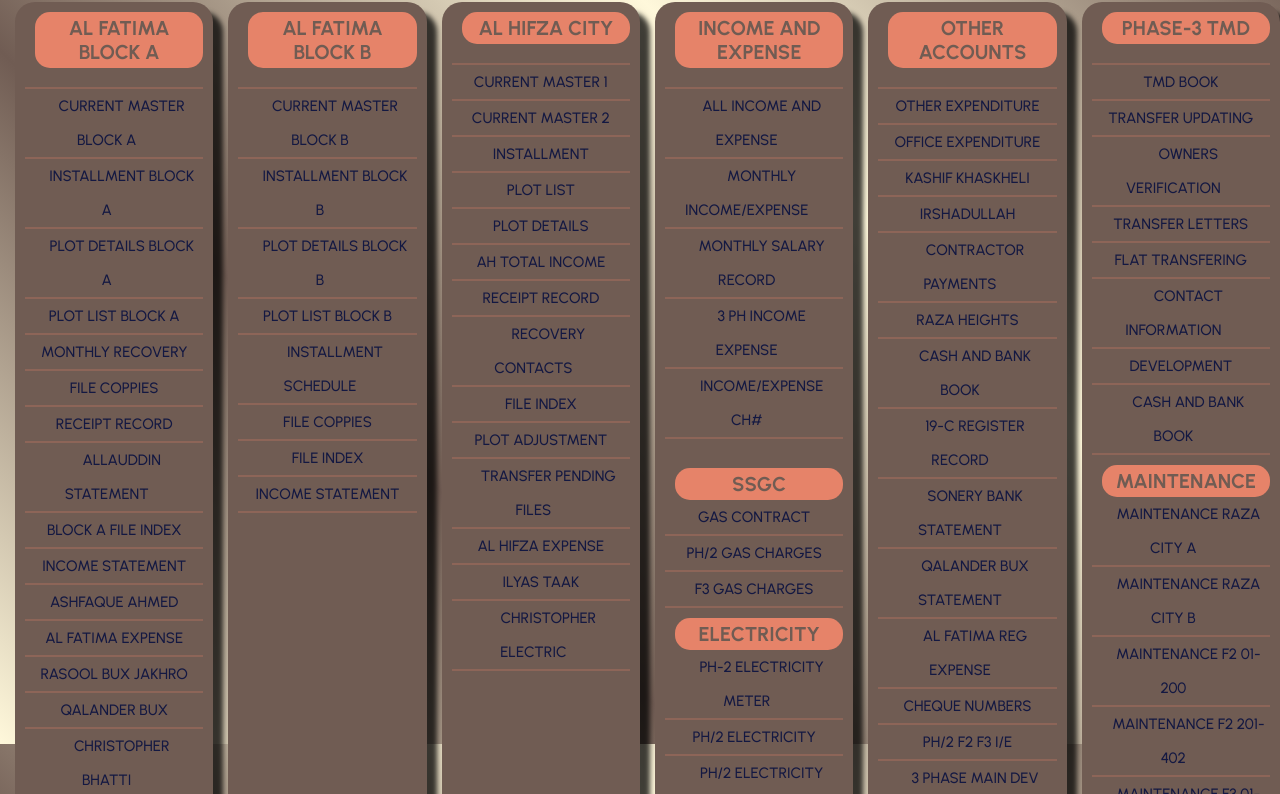
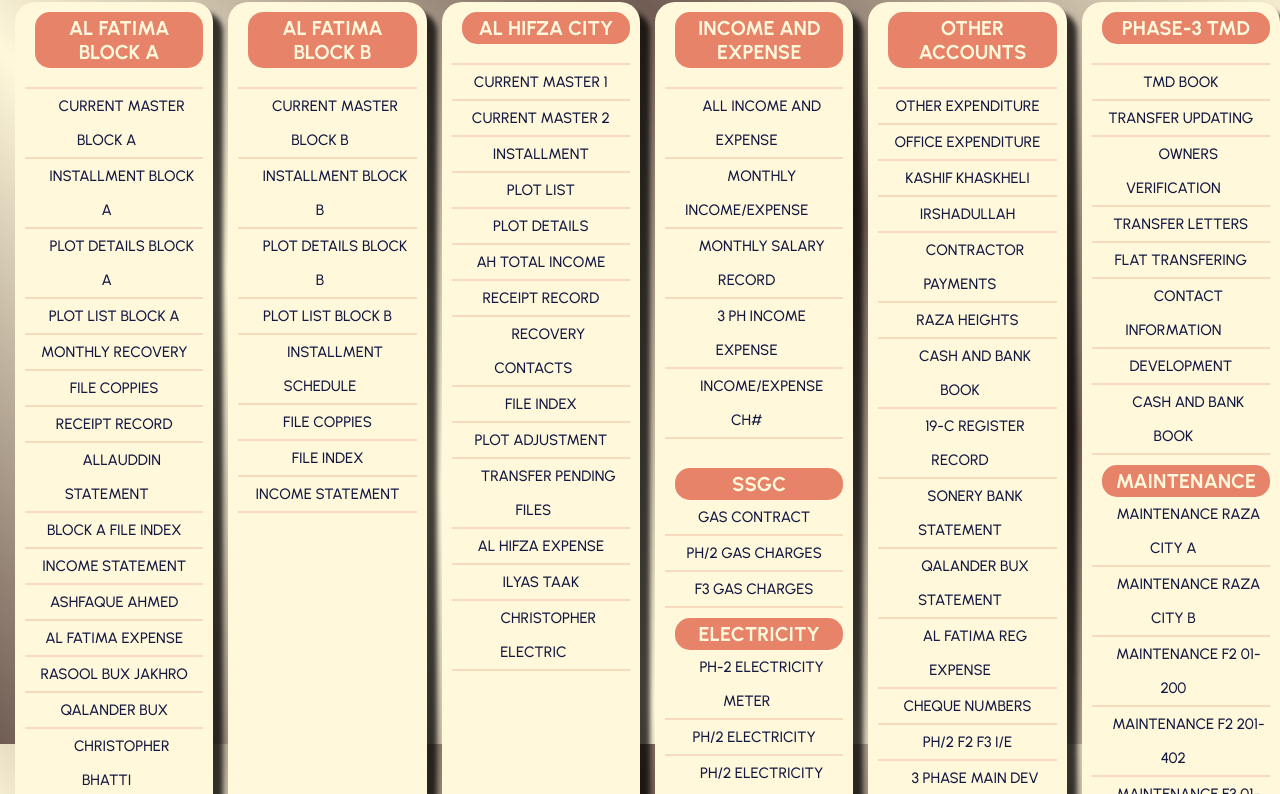
Before and after one commit to ali60686/sheet-index, a plain HTML site: page index.html in a window 1280 px wide. Shown: the part 56-850 px from the top of the page. Drawn offline with nearby package versions, Linux system fonts and the light colour scheme.

Commit message:
Update styles.css

```diff
--- a/styles.css
+++ b/styles.css
@@ -51,8 +51,8 @@
 
 /*<<<<<< custom theme >>>>>>>>>>> */
 
-   --main-bg-org: #FFF8DB;
-  --main-bg-dark: #705C53;
+   --main-bg-org:#705C53;
+  --main-bg-dark:#FFF8DB;
   --hover-bg-org: #DCA47C;
   --heading-bg: #E68369;
   --heading-text-color: var(--main-bg-dark);
```
